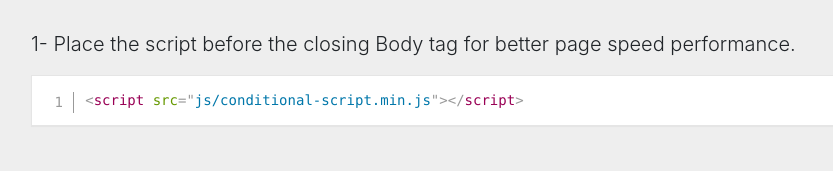
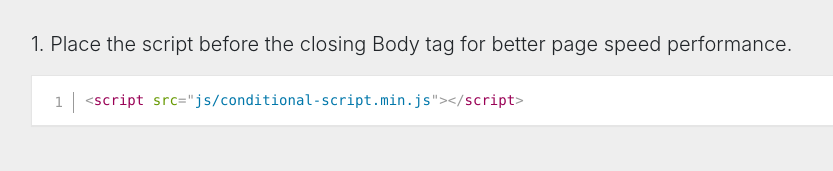
Before and after one commit to awran5/conditional-script, a plain HTML site: page index.html in a window 1280 px wide. Shown: the part 482-653 px from the top of the page, 149-982 px from the left. Drawn offline with Linux system fonts and the light colour scheme; some packages are replaced by stand-ins of ours; a script that the page names is missing.

Commit message:
Update index.html

```diff
--- a/index.html
+++ b/index.html
@@ -32,7 +32,7 @@
                 <hr>
                 <h2>Usage:</h2>
                 <br>
-                <p class="lead">1- Place the script before the closing Body tag for better page speed performance.</p>
+                <p class="lead">1. Place the script before the closing Body tag for better page speed performance.</p>
 <!-- start code -->
 <div class="code-highlight">
 <pre><code class="language-markup line-numbers">&lt;script src="js/conditional-script.min.js"&gt;&lt;/script&gt;
```
